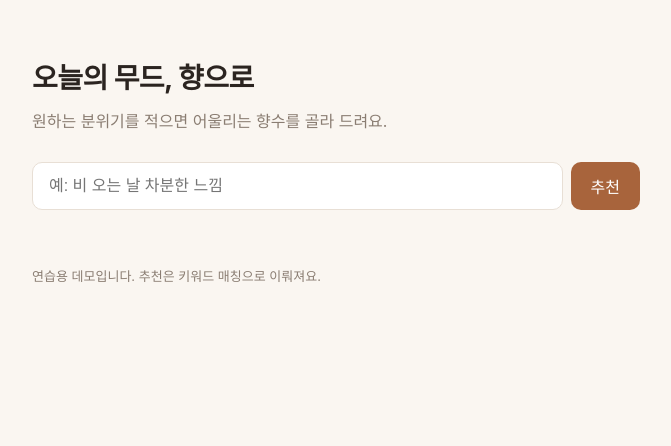
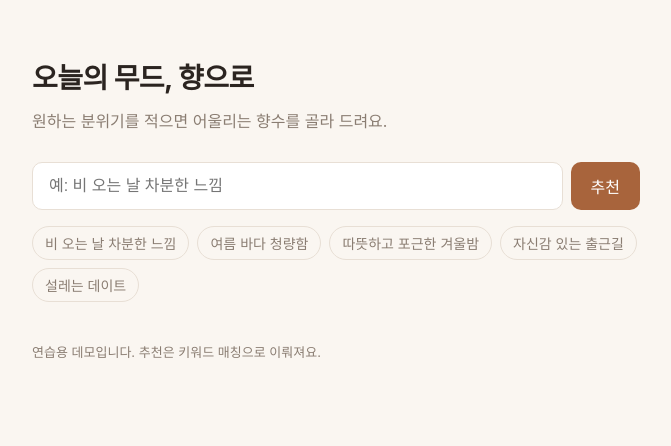
Before and after one commit to kimjoju522/joju, a plain HTML site: page index.html in a window 1280 px wide. Shown: the whole page, without its empty margins (304-975 px from the left). Drawn offline with Linux system fonts and the light colour scheme.

Commit message:
Restore form submit and suggestion chip handlers
Co-Authored-By: Claude Sonnet 5.5 <noreply@anthropic.com>

```diff
--- a/index.html
+++ b/index.html
@@ -213,6 +213,20 @@ function loadPrice(p, box) {
   box.querySelector("a").href = `https://search.shopping.naver.com/search/all?query=${q}&sort=price_asc`;
   box.dataset.loaded = "1";
 }
+
+$("form").addEventListener("submit", (e) => {
+  e.preventDefault();
+  render($("mood").value);
+});
+
+SUGGESTIONS.forEach((s) => {
+  const b = document.createElement("button");
+  b.type = "button";
+  b.className = "chip";
+  b.textContent = s;
+  b.addEventListener("click", () => { $("mood").value = s; render(s); });
+  $("chips").appendChild(b);
+});
 </script>
 </body>
 </html>
```
